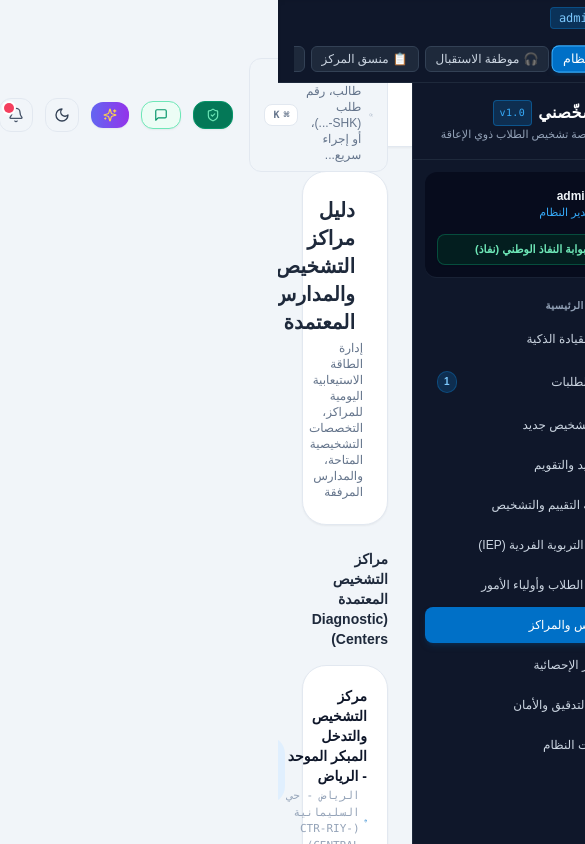
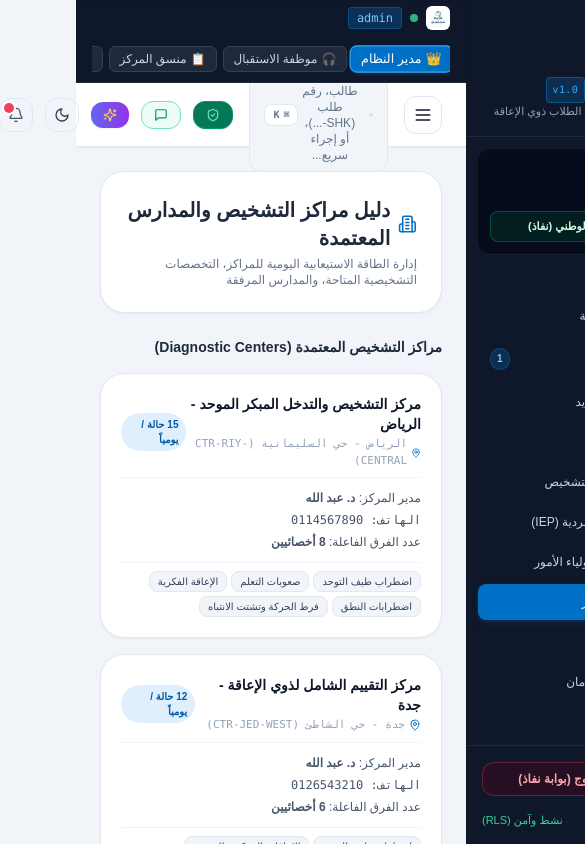
Before and after one commit to HimArt-1/shakhesni-platform, a Next.js app: page /centers in a window 390 px wide. Shown: the top 844 px of the page, 585 px wide, since content can reach past the window. Built offline with nearby package versions, Linux system fonts and the light colour scheme; grey boxes are pictures that could not be loaded.

Commit message:
feat(ui): make layout responsive — mobile off-canvas sidebar (mobile-responsive)

```diff
--- a/app/layout.tsx
+++ b/app/layout.tsx
@@ -6,10 +6,11 @@ import { RoleSwitcherBar } from '@/components/role-switcher';
 import { Sidebar } from '@/components/layout/sidebar';
 import { Header } from '@/components/layout/header';
 import { PWAInstallBanner } from '@/components/pwa-install-banner';
+import { MobileNavProvider } from '@/components/layout/mobile-nav-provider';
 
 export const metadata: Metadata = {
   title: 'شخّصني | منصة تشخيص الطلاب ذوي الإعاقة المتكاملة',
-  description: 'نظام مؤسسي ذكي لإدارة رحلة طلبات تشخيص وتقييم الطلاب ذوي الإعاقة، وإعداد الخطة التربوية الفردية والمعاينة المعتمدة.',
+  description: 'نظام مؤسسي ذكي لإدارة رحلة طلبات تشخيص وتقييم الطلاب ذوي الإعاقة، وإعداد الخطة التربوية الفردية و�[...]',
   manifest: '/manifest.json',
 };
 
@@ -35,6 +36,7 @@ export default function RootLayout({
               <RoleSwitcherBar />
 
               {/* Main Application Layout */}
+              <MobileNavProvider>
                 <div className="flex flex-1">
                   <Sidebar />
                   <div className="flex-1 flex flex-col min-w-0">
@@ -44,6 +46,7 @@ export default function RootLayout({
                     </main>
                   </div>
                 </div>
+              </MobileNavProvider>
             </div>
           </StoreProvider>
         </ThemeProvider>
--- a/components/layout/header.tsx
+++ b/components/layout/header.tsx
@@ -17,10 +17,13 @@ import {
   MessageSquare,
   Command,
   X,
+  Menu,
+  // X is already imported above for close button
 } from 'lucide-react';
 import { AIAssistantModal } from '../ai-assistant-modal';
 import { CommunicationHubModal } from '../communication-hub-modal';
 import { CommandPalette } from '../command-palette';
+import { useMobileNav } from '@/components/layout/mobile-nav-provider';
 
 export const Header: React.FC = () => {
   const { theme, setTheme } = useTheme();
@@ -31,6 +34,8 @@ export const Header: React.FC = () => {
   const [showCommandPalette, setShowCommandPalette] = useState(false);
 
   const unreadCount = notifications.filter((n) => !n.isRead).length;
+
+  const { open, setOpen } = useMobileNav();
 
   // Listen for Cmd+K / Ctrl+K keyboard shortcut
   useEffect(() => {
@@ -46,13 +51,26 @@ export const Header: React.FC = () => {
 
   return (
     <>
-      <header className="h-16 bg-white dark:bg-slate-900 border-b border-slate-200 dark:border-slate-800 px-6 flex items-center justify-between gap-4 sticky top-0 z-40 shadow-sm transition-colors print:hidden">
+      <header className="h-16 bg-white dark:bg-slate-900 border-b border-slate-200 dark:border-slate-800 px-6 flex items-center justify-between gap-4 sticky top-0 z-40 shadow-sm transition-colors">
+        {/* Mobile Hamburger */}
+        <div className="flex items-center gap-3">
+          <button
+            type="button"
+            aria-label="قائمة التنقل"
+            aria-expanded={open}
+            onClick={() => setOpen((v) => !v)}
+            className="md:hidden p-2 rounded-xl border border-slate-200 dark:border-slate-700"
+          >
+            <Menu className="w-5 h-5" />
+          </button>
+        </div>
+
         {/* Quick Global Search Trigger for Command Palette */}
         <div className="relative flex-1 max-w-md">
           <button
             type="button"
             onClick={() => setShowCommandPalette(true)}
-            className="w-full flex items-center justify-between px-3.5 py-2 text-xs bg-slate-100 dark:bg-slate-800 text-slate-500 dark:text-slate-400 rounded-xl border border-slate-200 dark:border-slate-700 hover:border-brand-400 transition-all text-right"
+            className="w-full flex items-center justify-between px-3.5 py-2 text-xs bg-slate-100 dark:bg-slate-800 text-slate-500 dark:text-slate-400 rounded-xl border border-slate-200 dark:border-slate-600"
           >
             <div className="flex items-center gap-2">
               <Search className="w-4 h-4 text-slate-400" />
@@ -80,7 +98,7 @@ export const Header: React.FC = () => {
           {/* Parent Communication Hub Trigger */}
           <button
             onClick={() => setShowCommsModal(true)}
-            className="flex items-center gap-1.5 px-3 py-1.5 rounded-xl bg-emerald-50 dark:bg-emerald-950/60 text-emerald-800 dark:text-emerald-200 border border-emerald-300 dark:border-emerald-800 text-xs font-bold shadow-sm hover:bg-emerald-100 transition-all"
+            className="flex items-center gap-1.5 px-3 py-1.5 rounded-xl bg-emerald-50 dark:bg-emerald-950/60 text-emerald-800 dark:text-emerald-200 border border-emerald-300 dark:border-emerald-800"
             title="مركز مراسلات أولياء الأمور (SMS & WhatsApp)"
           >
             <MessageSquare className="w-3.5 h-3.5 text-emerald-600" />
@@ -90,7 +108,7 @@ export const Header: React.FC = () => {
           {/* AI Assistant Quick Trigger */}
           <button
             onClick={() => setShowAIModal(true)}
-            className="flex items-center gap-1.5 px-3 py-1.5 rounded-xl bg-gradient-to-r from-indigo-500 to-purple-600 text-white text-xs font-bold shadow-sm hover:shadow-md hover:from-indigo-600 hover:to-purple-700 transition-all"
+            className="flex items-center gap-1.5 px-3 py-1.5 rounded-xl bg-gradient-to-r from-indigo-500 to-purple-600 text-white text-xs font-bold shadow-sm hover:shadow-md hover:from-indigo-600"
           >
             <Sparkles className="w-3.5 h-3.5 text-amber-300" />
             <span className="hidden sm:inline">مساعد الذكاء الاصطناعي</span>
@@ -119,7 +137,7 @@ export const Header: React.FC = () => {
 
             {/* Notifications Dropdown Panel */}
             {showNotifications && (
-              <div className="absolute left-0 mt-2 w-80 bg-white dark:bg-slate-800 border border-slate-200 dark:border-slate-700 rounded-2xl shadow-2xl p-3 z-50 animate-in fade-in slide-in-from-top-2">
+              <div className="absolute left-0 mt-2 w-80 bg-white dark:bg-slate-800 border border-slate-200 dark:border-slate-700 rounded-2xl shadow-2xl p-3 z-50 animate-in fade-in slide-in-from-top">
                 <div className="flex items-center justify-between pb-2 border-b border-slate-100 dark:border-slate-700 mb-2">
                   <h4 className="text-xs font-bold text-slate-800 dark:text-slate-100 flex items-center gap-1.5">
                     <Bell className="w-3.5 h-3.5 text-brand-500" />
--- /dev/null
+++ b/components/layout/mobile-nav-provider.tsx
@@ -0,0 +1,43 @@
+'use client';
+
+import React, { createContext, useContext, useEffect, useState } from 'react';
+
+type MobileNavContextType = {
+  open: boolean;
+  setOpen: React.Dispatch<React.SetStateAction<boolean>>;
+};
+
+const MobileNavContext = createContext<MobileNavContextType | undefined>(undefined);
+
+export const useMobileNav = () => {
+  const ctx = useContext(MobileNavContext);
+  if (!ctx) throw new Error('useMobileNav must be used within MobileNavProvider');
+  return ctx;
+};
+
+export const MobileNavProvider: React.FC<{ children: React.ReactNode }> = ({ children }) => {
+  const [open, setOpen] = useState(false);
+
+  useEffect(() => {
+    if (open) {
+      document.body.classList.add('overflow-hidden');
+    } else {
+      document.body.classList.remove('overflow-hidden');
+    }
+    return () => document.body.classList.remove('overflow-hidden');
+  }, [open]);
+
+  useEffect(() => {
+    const onKey = (e: KeyboardEvent) => {
+      if (e.key === 'Escape') setOpen(false);
+    };
+    window.addEventListener('keydown', onKey);
+    return () => window.removeEventListener('keydown', onKey);
+  }, []);
+
+  return (
+    <MobileNavContext.Provider value={{ open, setOpen }}>
+      {children}
+    </MobileNavContext.Provider>
+  );
+};
--- a/components/layout/sidebar.tsx
+++ b/components/layout/sidebar.tsx
@@ -20,7 +20,9 @@ import {
   GraduationCap,
   LogOut,
   ChevronLeft,
+  X,
 } from 'lucide-react';
+import { useMobileNav } from '@/components/layout/mobile-nav-provider';
 
 interface NavItem {
   id: string;
@@ -34,6 +36,8 @@ export const Sidebar: React.FC = () => {
   const pathname = usePathname();
   const { currentUser, requests, notifications } = useStore();
   const allowedItems = ROLE_PERMISSIONS[currentUser.role]?.allowedNavItems || [];
+
+  const { open, setOpen } = useMobileNav();
 
   const unreadCount = notifications.filter((n) => !n.isRead).length;
   const pendingRequestsCount = requests.filter((r) =>
@@ -113,7 +117,23 @@ export const Sidebar: React.FC = () => {
   const visibleItems = NAV_ITEMS.filter((item) => allowedItems.includes(item.id));
 
   return (
-    <aside className="w-64 bg-slate-900 text-slate-100 min-h-screen flex flex-col border-l border-slate-800 shrink-0 select-none">
+    <>
+      {/* Overlay for mobile when sidebar is open */}
+      {open && <div onClick={() => setOpen(false)} className="fixed inset-0 z-40 bg-black/40 md:hidden" aria-hidden="true" />}
+
+      <aside
+        className={`fixed inset-y-0 right-0 z-50 w-64 transform bg-slate-900 text-slate-100 min-h-screen flex flex-col border-r border-slate-800 shrink-0 select-none transition-transform duration-300 md:static md:translate-x-0 ${
+          open ? 'translate-x-0' : 'translate-x-full md:translate-x-0'
+        }`}
+        aria-hidden={!open}
+      >
+        {/* Mobile close bar */}
+        <div className="md:hidden p-3 flex justify-start">
+          <button aria-label="إغلاق القائمة" onClick={() => setOpen(false)} className="p-2 rounded">
+            <X className="w-5 h-5 text-slate-200" />
+          </button>
+        </div>
+
         {/* Brand Header */}
         <div className="p-4 border-b border-slate-800 flex items-center gap-3">
           <img
@@ -148,7 +168,7 @@ export const Sidebar: React.FC = () => {
 
           <Link
             href="/login"
-          className="w-full flex items-center justify-center gap-1.5 py-1.5 px-2 bg-emerald-950/60 hover:bg-emerald-900/80 border border-emerald-500/30 rounded-lg text-[11px] font-bold text-emerald-300 transition-all shadow-sm"
+            className="w-full flex items-center justify-center gap-1.5 py-1.5 px-2 bg-emerald-950/60 hover:bg-emerald-900/80 border border-emerald-500/30 rounded-lg text-[11px] font-bold text-emerald-100"
           >
             <ShieldCheck className="w-3.5 h-3.5 text-emerald-400" />
             <span>بوابة النفاذ الوطني (نفاذ)</span>
@@ -198,7 +218,7 @@ export const Sidebar: React.FC = () => {
         <div className="p-4 border-t border-slate-800 text-xs text-slate-400 space-y-3">
           <Link
             href="/"
-          className="w-full flex items-center justify-center gap-2 py-2 px-3 bg-rose-950/40 hover:bg-rose-900/60 border border-rose-500/30 rounded-xl text-rose-300 font-bold transition-all text-xs shadow-sm"
+            className="w-full flex items-center justify-center gap-2 py-2 px-3 bg-rose-950/40 hover:bg-rose-900/60 border border-rose-500/30 rounded-xl text-rose-300 font-bold transition-all"
           >
             <LogOut className="w-3.5 h-3.5" />
             <span>تسجيل الخروج (بوابة نفاذ)</span>
@@ -213,5 +233,6 @@ export const Sidebar: React.FC = () => {
           </div>
         </div>
       </aside>
+    </>
   );
 };
```
Lines whose indentation alone changed are shown as unchanged.
